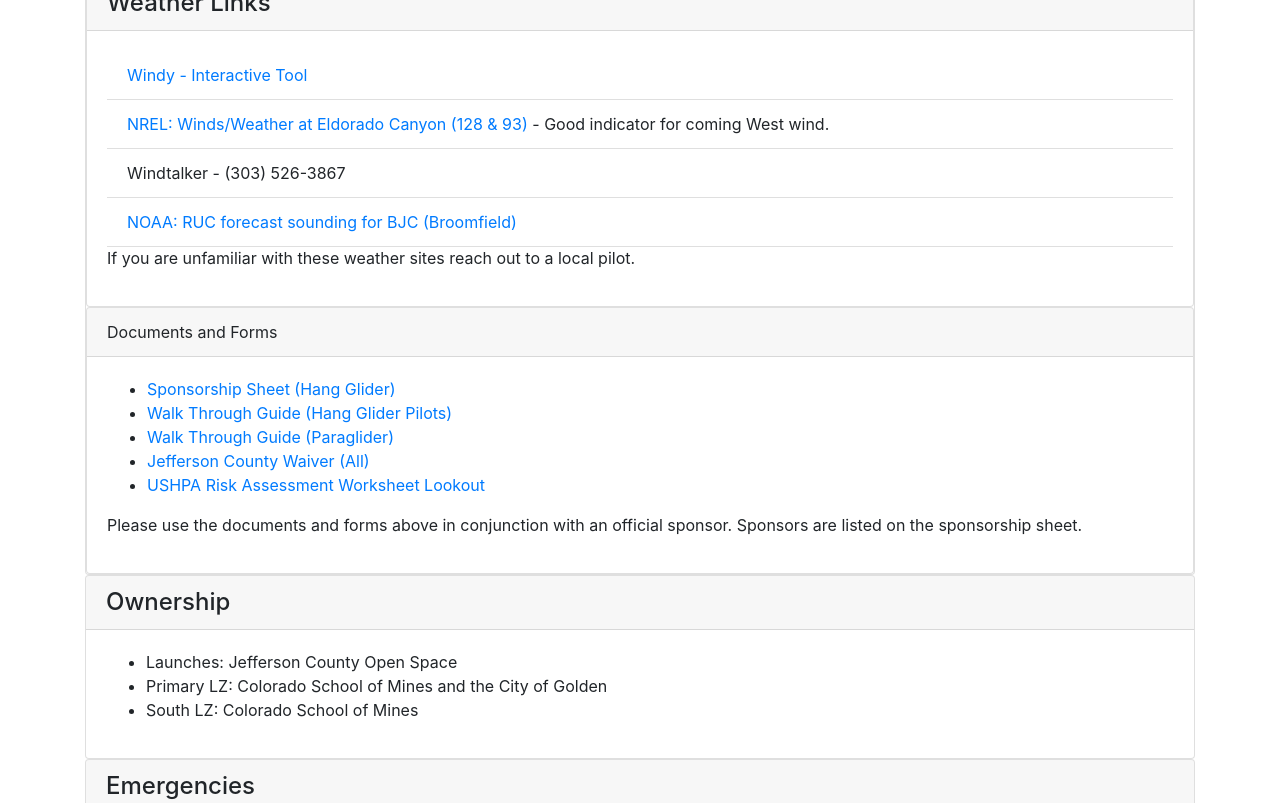
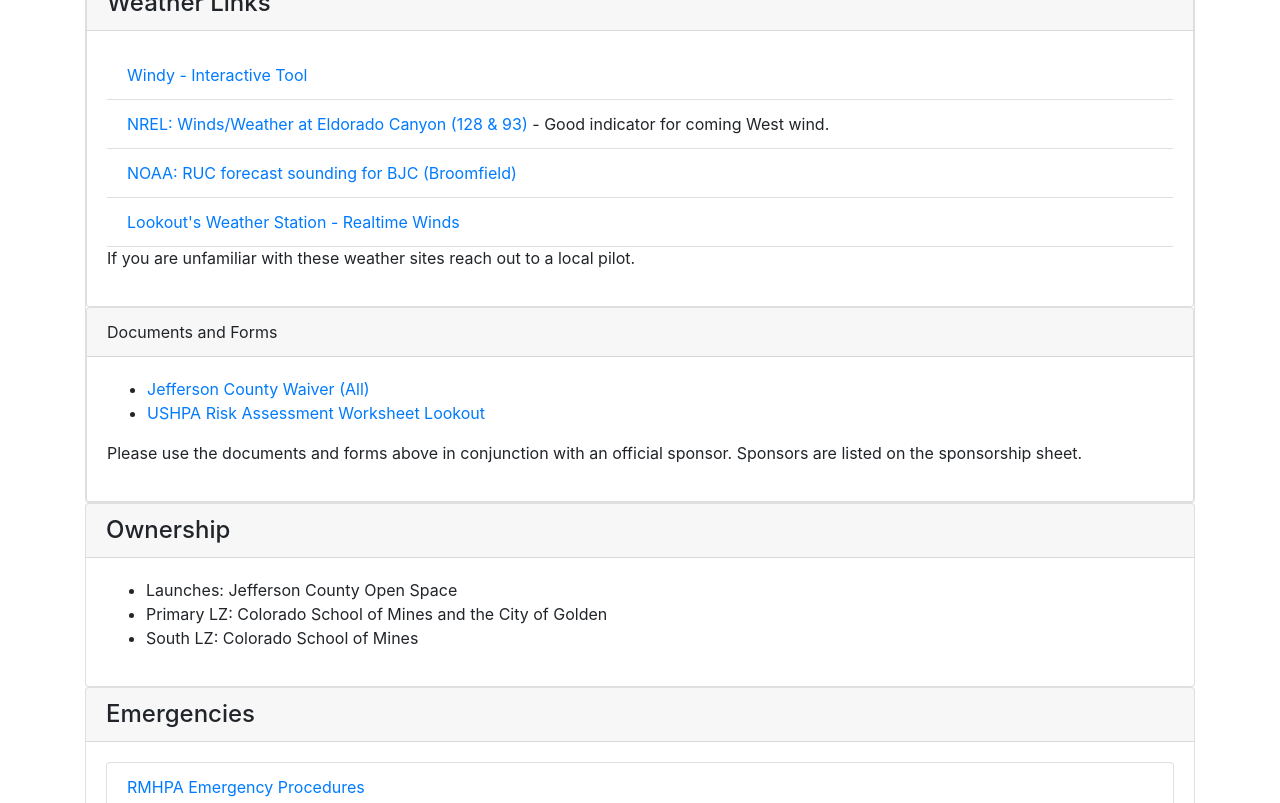
Before and after one commit to rmhpa/rmhpa.github.io, a Jekyll site: the page built from lookout-site-guide.html, in a window 1280 px wide and 900 px high, scrolled down 4737 px, cut to the strip 97-900 px from the top of the window. Built offline with Jekyll 4.4.1, drawn with Linux system fonts in a browser that asks for light colours; nearby versions of some CDN libraries; a script that is not in the unit is left out.

Commit message:
weather station link and removed docs

```diff
--- a/lookout-site-guide.html
+++ b/lookout-site-guide.html
@@ -231,8 +231,10 @@
       <ul class="list-group list-group-flush">
         <li class="list-group-item"><a href="https://www.windy.com/39.746/-105.241/airgram?39.628,-105.183,10" target="_blank">Windy - Interactive Tool</a></li>
         <li class="list-group-item"> <a href="https://midcdmz.nrel.gov/nwtc_m2/display/" target="_blank">NREL: Winds/Weather at Eldorado Canyon (128 &amp; 93)</a> - Good indicator for coming West wind.</li>
-        <li class="list-group-item">Windtalker - (303) 526-3867</li>
         <li class="list-group-item"><a href="http://rucsoundings.noaa.gov/gwt/?data_source=Op40&latest=lates&start_min=0&n_hrs=1.0&fcst_len=shortest&airport=BJC&gwt=HTML5%20plot&hydrometeors=false&start=latest" target="_blank">NOAA: RUC forecast sounding for BJC (Broomfield)</a></li>
+
+                <li class="list-group-item"><a href="https://holfuy.com/en/weather/1295" target="_blank">Lookout's Weather Station - Realtime Winds</a></li>
+
 
 
       </ul>
@@ -249,9 +251,6 @@
     </div>
     <div class="card-body">
       <ul>
-            <li><a href="/downloads/RMHPA_HG_Lookout_Sponsorship_Sheet.pdf">Sponsorship Sheet (Hang Glider)</a></li>
-            <li><a href="/downloads/RMHPA_HG_Lookout_Walk_2010.pdf">Walk Through Guide (Hang Glider Pilots)</a> </li>
-            <li><a href="/downloads/RMHPA_PG_Lookout_Walk_Oct_2007.pdf">Walk Through Guide (Paraglider)</a> </li>
             <li><a href="/downloads/JeffCoWaiver.pdf">Jefferson County Waiver (All)</a> </li>
 <li><a href="/Downloads/lookout/Chp021-RiskAssessment-Lookout-2019.pdf">USHPA Risk Assessment Worksheet Lookout</a> </li>
         </ul>
```
